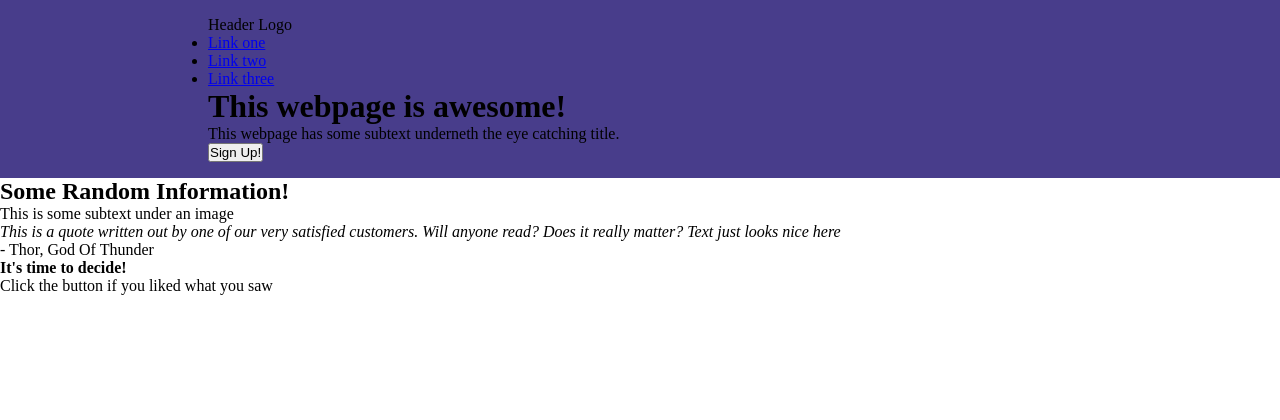
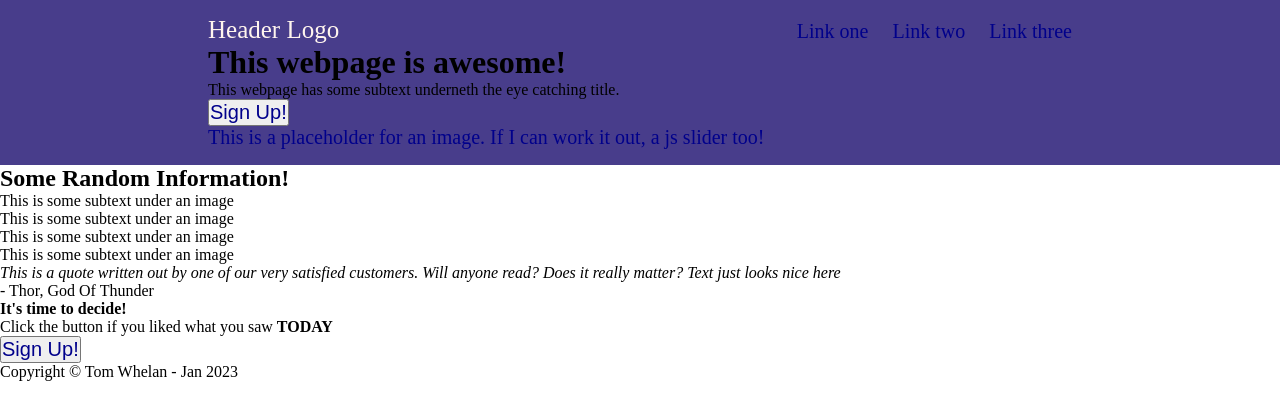
Before and after one commit to TWhela/odin-landing-page, a plain HTML site: page index.html in a window 1280 px wide. Drawn offline with Linux system fonts and the light colour scheme.

Commit message:
Formatted HTML and started building stylesheet

```diff
--- a/index.html
+++ b/index.html
@@ -29,12 +29,32 @@
                 <p class="subtext">This webpage has some subtext underneth the eye catching title.</p>
                 <button class="secondary">Sign Up!</button>
             </div>
+            <div class="right">
+                <div class="image">
+                    <p class="secondary">This is a placeholder for an image. If I can work it out, a js slider too!</p>
+                </div>
+            </div>
         </div>
     </header>
 
     <main>
         <h2>Some Random Information!</h2>
         <div class="cardContainer">
+            <div class="card">
+                <div class="square"></div>
+                <p>This is some subtext under an image</p>
+            </div>
+
+            <div class="card">
+                <div class="square"></div>
+                <p>This is some subtext under an image</p>
+            </div>
+
+            <div class="card">
+                <div class="square"></div>
+                <p>This is some subtext under an image</p>
+            </div>
+
             <div class="card">
                 <div class="square"></div>
                 <p>This is some subtext under an image</p>
@@ -51,9 +71,17 @@
         <div class="container">
             <div class="left">
                 <strong>It's time to decide!</strong>
-                <p>Click the button if you liked what you saw  </p>
+                <p>Click the button if you liked what you saw <strong>TODAY</strong></p>
+            </div>
+            <div class="right">
+                <button class="secondary">Sign Up!</button>
             </div>
         </div>
     </div>
+
+    <footer>
+        Copyright &copy; Tom Whelan - Jan 2023
+    </footer>
 </body>
+
 </html>
--- a/stylesheet.css
+++ b/stylesheet.css
@@ -9,5 +9,38 @@ body {
 
 header {
     background-color: darkslateblue;
-    padding: 1em 13em
+    padding: 1em 13em;
 }
+
+#logo {
+    font-size: 25px;
+    font-weight: 900px;
+    color: seashell;
+}
+
+.nav {
+    display: flex;
+    justify-content: space-between;
+    align-items: baseline;
+}
+
+.nav ul {
+    list-style-type: none;
+    display: flex;
+    gap: 1.5em;
+}
+
+.secondary,
+a:link {
+    font-size: 20px;
+    color:darkblue;
+    text-decoration: none;
+}
+
+.welcome {
+    padding: 7em 0;
+    display: flex;
+    justify-content: center;
+    align-items: center;
+    gap: 2em;
+}
```
